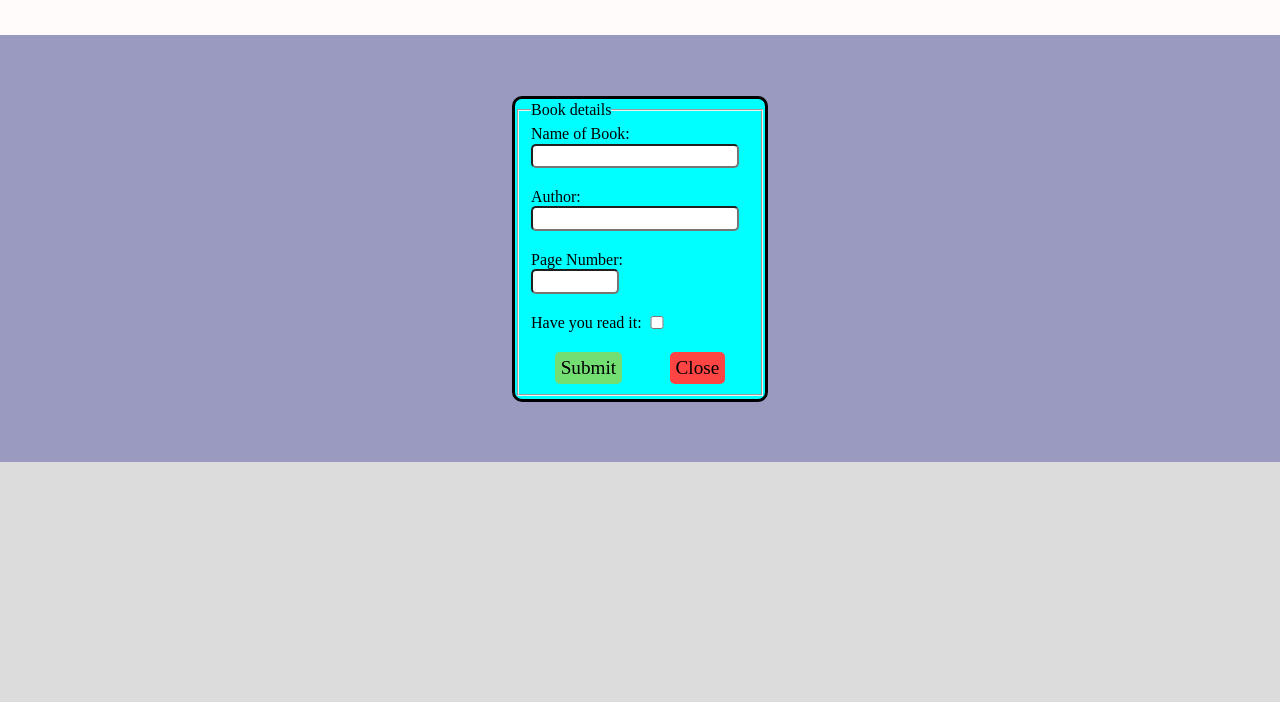
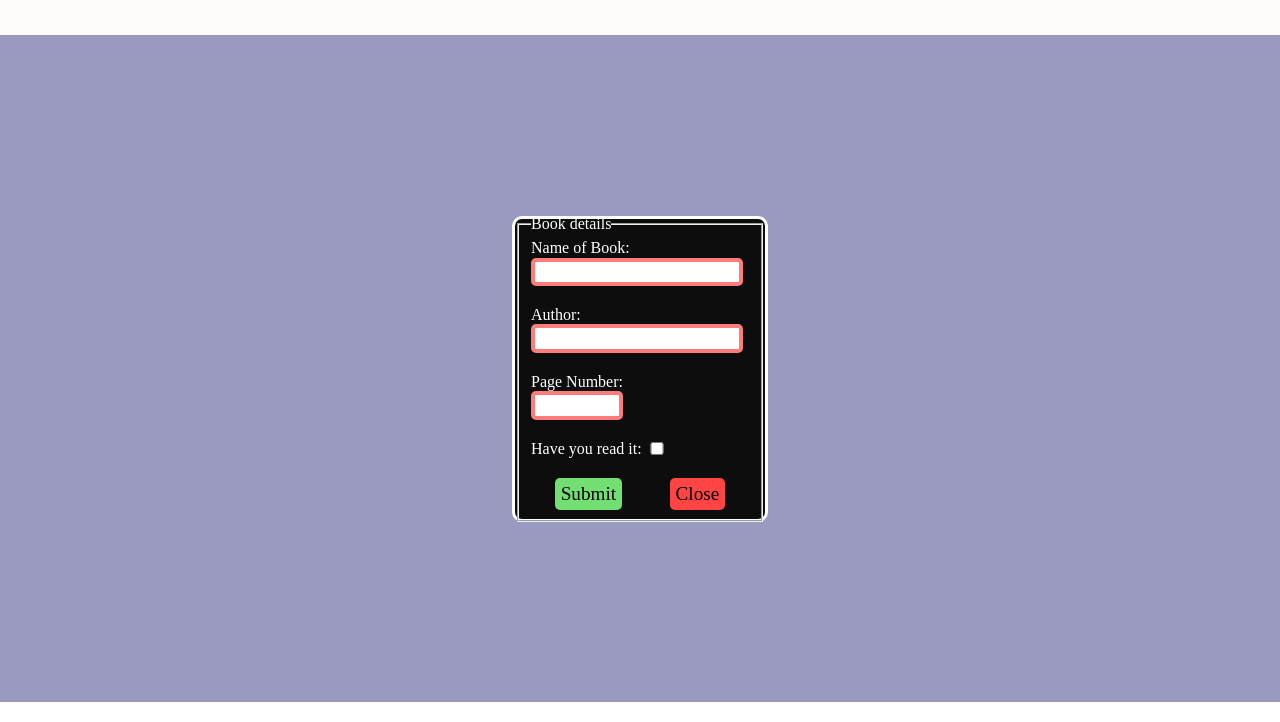
Before and after one commit to digvijay-ship-it/Library, a website: page index.html in a window 1280 px wide. Both pictures are taken after a click on the button "Add Book". Shown: the part 98-820 px from the top of the page. Drawn offline with Linux system fonts and the light colour scheme.

Commit message:
Add Client side validation with custom error messages

```diff
--- a/Script/Script.js
+++ b/Script/Script.js
@@ -107,33 +107,7 @@ function addBookToLibrary(event) {
 function addBookFormToDom() {
   formDiv = document.createElement("div");
   formDiv.id = "formDiv";
-  formDiv.style.gridRow = "1/-1";
-  formDiv.style.gridColumn = "1/-1";
-  formDiv.innerHTML = `
-          <form action="" id="form">
-        <fieldset>
-        <legend>Book details</legend>
-
-        <label for="book-name">Name of Book:</label>
-        <input type="text" id="book-name" minlength="3" required />
-
-        <label for="author">Author:</label>
-        <input type="text" id="author" minlength="3" required />
-
-        <label for="page-number">Page Number:</label>
-        <input type="number" id="page-number" min="1" max="10000" oninvalid="setCustomValidity('Enter book pages from 1 - 10000.')" required/>
-
-        <div id="checkDiv">
-        <label for="had-read">Have you read it:  </label>
-          <input type="checkbox" id="had-read"/>
-        </div>
-
-        <div id="buttonDiv">
-        <button id = "btnSubmit" type="button" >Submit</button>
-        <button type="button" id="close-form-btn">Close</button>
-        </div>
-        </fieldset>
-          </form>`;
+  formDiv.append(createFormDiv());
   const contentDiv = document.querySelector(".content");
   contentDiv.appendChild(formDiv);
 
@@ -151,3 +125,173 @@ function addBookFormToDom() {
 document
   .querySelector("#addBookBtn")
   .addEventListener("click", addBookFormToDom);
+
+function createFormDiv() {
+  // Create form element
+  const form = document.createElement("form");
+  form.setAttribute("action", "");
+  form.setAttribute("id", "form");
+  form.noValidate = true;
+
+  // Create fieldset element
+  const fieldset = document.createElement("fieldset");
+  const legend = document.createElement("legend");
+  legend.textContent = "Book details";
+  fieldset.appendChild(legend);
+
+  // Create input elements
+  const label1 = document.createElement("label");
+  const input1 = document.createElement("input");
+  label1.setAttribute("for", "book-name");
+  label1.textContent = "Name of Book:";
+  input1.setAttribute("type", "text");
+  input1.setAttribute("id", "book-name");
+  input1.setAttribute("minlength", "5");
+  input1.setAttribute("pattern", "^[A-Za-z]{5,}$");
+  input1.required = true;
+
+  const label2 = document.createElement("label");
+  const input2 = document.createElement("input");
+  label2.setAttribute("for", "author");
+  label2.textContent = "Author:";
+  input2.setAttribute("type", "text");
+  input2.setAttribute("id", "author");
+  input2.setAttribute("minlength", "5");
+  input2.setAttribute("pattern", "^[A-Za-z]{5,}$");
+  input2.required = true;
+
+  const label3 = document.createElement("label");
+  const input3 = document.createElement("input");
+  label3.setAttribute("for", "page-number");
+  label3.textContent = "Page Number:";
+  input3.setAttribute("type", "number");
+  input3.setAttribute("id", "page-number");
+  input3.setAttribute("min", "50");
+  input3.setAttribute("max", "10000");
+  input3.required = true;
+
+  // Create checkbox element
+  const checkDiv = document.createElement("div");
+  const label4 = document.createElement("label");
+  const input4 = document.createElement("input");
+  checkDiv.setAttribute("id", "checkDiv");
+  label4.setAttribute("for", "had-read");
+  label4.textContent = "Have you read it:";
+  input4.setAttribute("type", "checkbox");
+  input4.setAttribute("id", "had-read");
+
+  checkDiv.appendChild(label4);
+  checkDiv.appendChild(input4);
+
+  // Create button elements
+  const buttonDiv = document.createElement("div");
+  buttonDiv.setAttribute("id", "buttonDiv");
+  const submitButton = document.createElement("button");
+  submitButton.setAttribute("id", "btnSubmit");
+  submitButton.setAttribute("type", "button");
+  submitButton.textContent = "Submit";
+  const closeButton = document.createElement("button");
+  closeButton.setAttribute("type", "button");
+  closeButton.setAttribute("id", "close-form-btn");
+  closeButton.textContent = "Close";
+
+  buttonDiv.appendChild(submitButton);
+  buttonDiv.appendChild(closeButton);
+
+  // Append elements to form
+  fieldset.appendChild(label1);
+  fieldset.appendChild(input1);
+  fieldset.appendChild(label2);
+  fieldset.appendChild(input2);
+  fieldset.appendChild(label3);
+  fieldset.appendChild(input3);
+  fieldset.appendChild(checkDiv);
+  fieldset.appendChild(buttonDiv);
+  form.appendChild(fieldset);
+
+  //
+  input1.addEventListener("input", () => {
+    console.log(input1.validity.tooShort);
+    if (input1.validity.tooShort) {
+      input1.setCustomValidity("Minimum length Of Book name is 5");
+    } else if (input1.validity.patternMismatch) {
+      input1.setCustomValidity("Name can be made of letters like A-Z or a-z");
+    } else {
+      input1.setCustomValidity("");
+    }
+    input1.reportValidity();
+  });
+
+  //
+  input2.addEventListener("input", () => {
+    if (input2.validity.tooShort) {
+      input2.setCustomValidity("Minimum length Of Author name is 5");
+    } else if (input2.validity.patternMismatch) {
+      input2.setCustomValidity(
+        "Name of Author can be made of letters like A-Z or a-z"
+      );
+    } else {
+      input2.setCustomValidity("");
+    }
+    input2.reportValidity();
+  });
+  //
+  input3.addEventListener("input", () => {
+    if (input3.validity.rangeUnderflow) {
+      input3.setCustomValidity("Book should have at least 50 pages");
+    } else if (input3.validity.rangeOverflow) {
+      input3.setCustomValidity("Book can have at max 10000 pages");
+    } else {
+      input3.setCustomValidity("");
+    }
+    input3.reportValidity();
+  });
+  //
+
+  submitButton.addEventListener("click", (event) => {
+    if (!input1.checkValidity()) {
+      event.preventDefault();
+      if (input1.validity.tooShort) {
+        input1.setCustomValidity("Minimum length Of Book name is 5");
+      } else if (input1.validity.patternMismatch) {
+        input1.setCustomValidity(
+          "Name can only be made of letters like A-Z or a-z"
+        );
+      } else {
+        input1.setCustomValidity("");
+      }
+    }
+
+    if (!input2.checkValidity()) {
+      event.preventDefault();
+      if (input2.validity.tooShort) {
+        input2.setCustomValidity("Minimum length Of Author name is 5");
+      } else if (input2.validity.patternMismatch) {
+        input2.setCustomValidity(
+          "Name of Author can be made of letters like A-Z or a-z"
+        );
+      } else {
+        input2.setCustomValidity("");
+      }
+    }
+
+    if (!input3.checkValidity()) {
+      event.preventDefault();
+      if (input3.validity.rangeUnderflow) {
+        input3.setCustomValidity("Book should have at least 50 pages");
+      } else if (input3.validity.rangeOverflow) {
+        input3.setCustomValidity("Book can have at max 10000 pages");
+      } else {
+        input3.setCustomValidity("");
+      }
+    }
+
+    // Trigger validation and display error messages
+    input1.reportValidity();
+    input2.reportValidity();
+    input3.reportValidity();
+  });
+
+  // Append form to the document body
+  return form;
+}
--- a/Style/style.css
+++ b/Style/style.css
@@ -47,10 +47,12 @@ button:hover {
   display: grid;
   grid-template-columns: repeat(1, 1fr);
   grid-template-rows: repeat(1, 1fr);
+  height: 100%;
+  width: 100%;
 }
 
 form {
-  background-color: aqua;
+  background-color: rgb(13, 13, 13);
   height: 300px;
   width: 250px;
   display: flex;
@@ -58,6 +60,7 @@ form {
   justify-content: center;
   border: 3px solid;
   border-radius: 10px;
+  color: white;
 }
 
 label {
@@ -76,6 +79,9 @@ input {
   background-color: rgb(0, 0, 129, 0.3);
   align-content: center;
   justify-content: center;
+
+  grid-row: 1/-1;
+  grid-column: 1/-1;
 }
 
 label[for="had-read"] {
@@ -120,6 +126,9 @@ button {
   grid-template-rows: repeat(auto-fill, minmax(200px, 1fr));
   grid-template-columns: repeat(auto-fill, minmax(200px, 1fr));
   gap: 10px;
+  grid-row: 1/-1;
+  grid-column: 1/-1;
+  height: 100%;
 }
 
 .bookDiv {
@@ -145,3 +154,11 @@ button {
 .read {
   background-color: mediumspringgreen;
 }
+
+input:invalid {
+  border: 4px solid rgb(255, 124, 124);
+}
+
+input:valid {
+  border: 4px solid rgb(137, 255, 124);
+}
```
